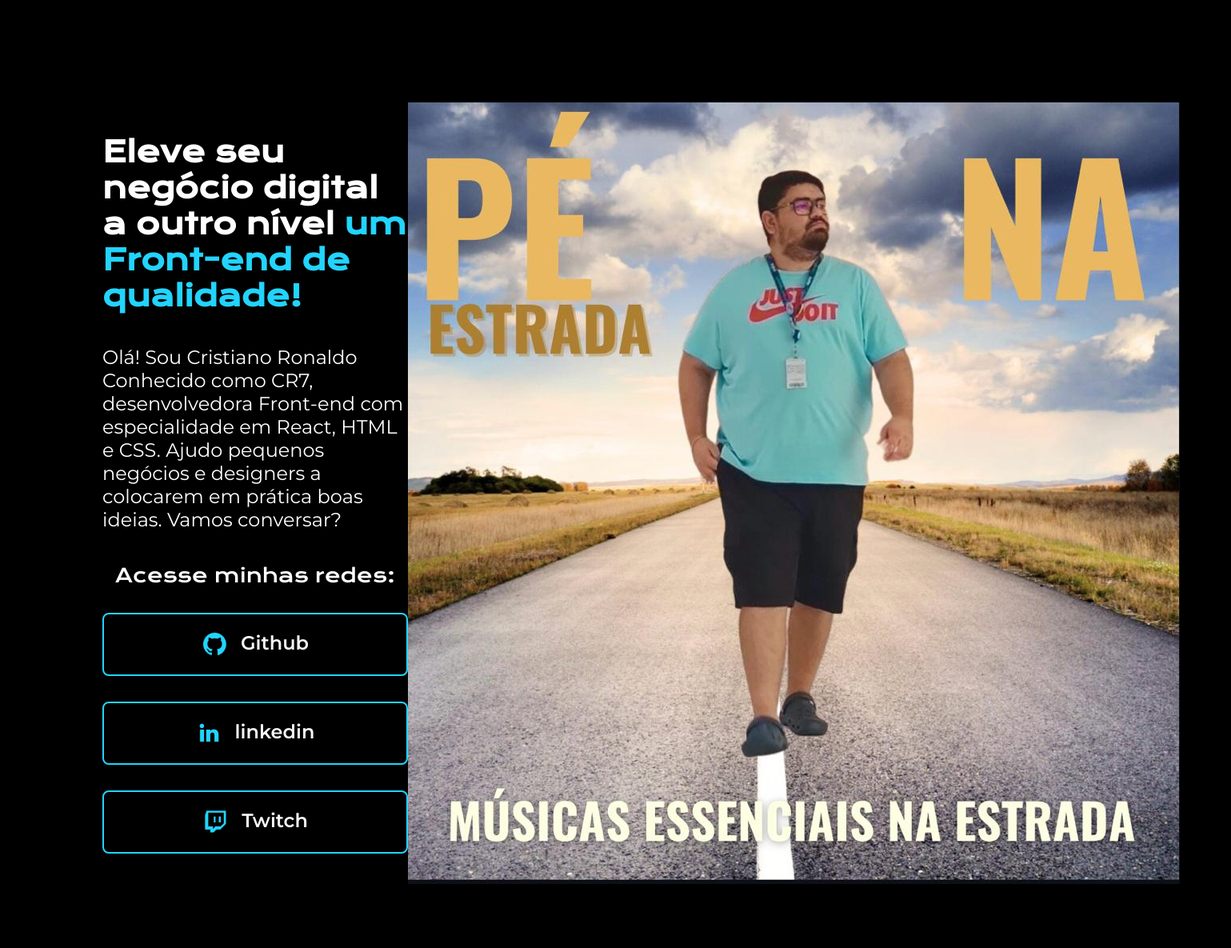
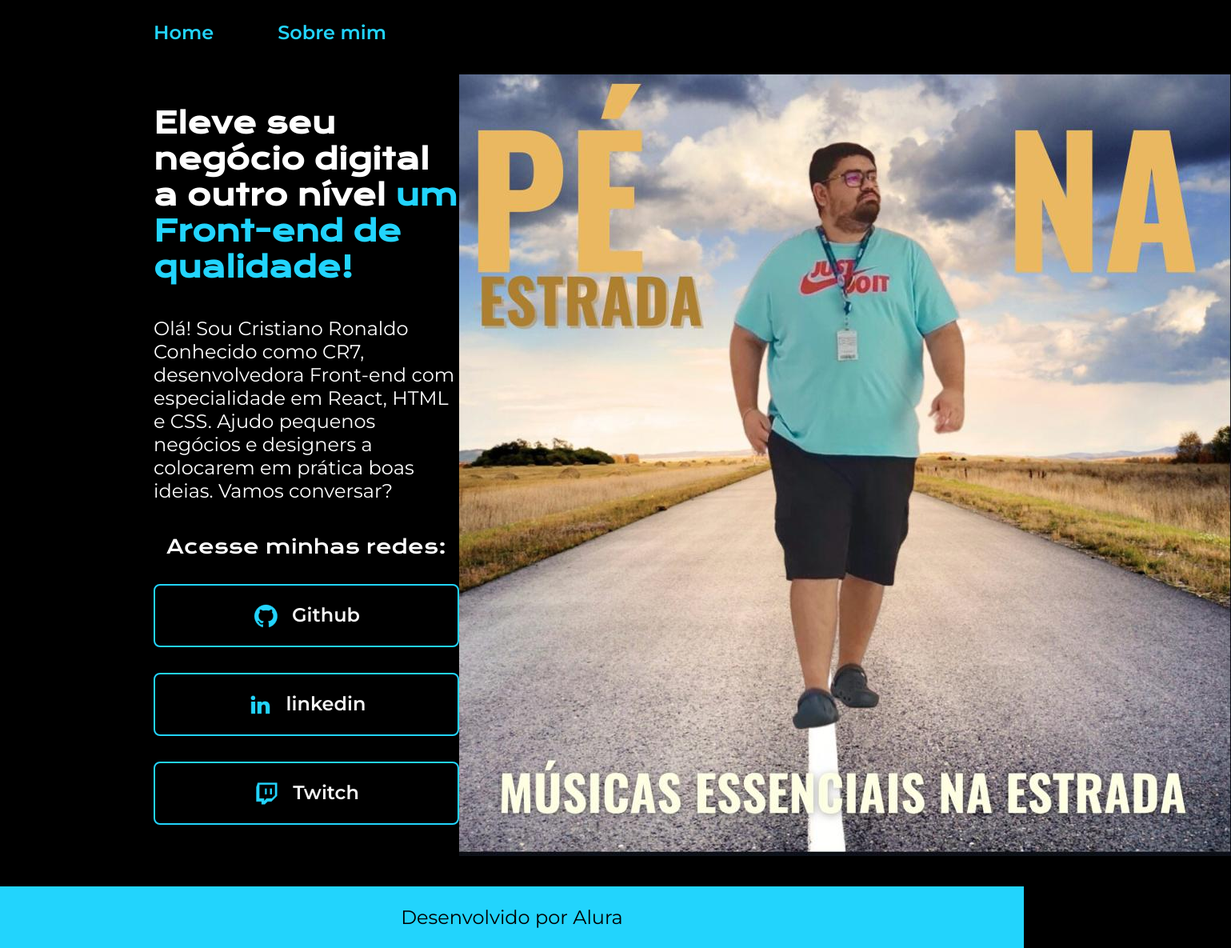
Before and after one commit to jmoraes-lab/Portifolio, a plain HTML site: page index.html in a window 1280 px wide. Shown: the whole page at 80% size, 1539 px wide, since content can reach past the window. Before the commit the page ends 1105 px from the top, so only its background shows below. Drawn offline with nearby package versions, Linux system fonts and the light colour scheme.

Commit message:
criando uma nova pagina

```diff
--- a/index.html
+++ b/index.html
@@ -4,10 +4,15 @@
     <meta charset="UTF-8">
     <meta name="viewport" content="width=device-width, initial-scale=1.0">
     <title>Portfolio </title>
-    <link rel="stylesheet" href="style.css">
+    <link rel="stylesheet" href="styles/style.css">
 </head>
 <body>
-    <header></header>
+    <header class="cabecalho">
+        <nav class="cabecalho__menu">
+            <a class="cabecalho__menu_link" href="index.html">Home</a>
+            <a class="cabecalho__menu_link" href="abaut.html">Sobre mim</a>
+        </nav>
+    </header>
     <main class="apresentacao">
         <section class="apresentacao__conteudo">
             <h1 class="apresentacao__conteudo__titulo">Eleve seu negócio digital a outro nível <strong class="titulo-destaque"> um Front-end de qualidade!</strong> </h1>
@@ -34,6 +39,8 @@
         </section>
     <img src="assets/picture-arlindo.jpg" alt="foto do Arlindo Codando">
     </main>
-    <footer></footer>
+    <footer class="rodape">
+        <p>Desenvolvido por Alura</p>
+    </footer>
 </body>
 </html>
--- a/style.css
+++ b/styles/style.css
@@ -11,23 +11,38 @@
 }
 
 body {
-    height: 100vh;
+    /* height: 100vh; */
     box-sizing: border-box;
     background-color: black;
     color: white;
 
 }
 
-/* . utilizando uma classe especifica */
-.titulo-destaque{
+.cabecalho{
+    padding: 2% 0% 0% 15%;
+}
+
+.cabecalho__menu{
+    display: flex;
+    gap: 80px;
+
+}
+
+.cabecalho__menu_link{
+    font-family: 'Montserrat', sans-serif;
+    font-size: 24px;
+    font-weight: 600;
     color: #22d4fd;
+    text-decoration: none;
+
 }
 
 .apresentacao {
+    padding: 3% 15%;
     display: flex;
     align-items: center;
     justify-content: space-between;
-    margin: 10%;
+
 }
 
 .apresentacao__conteudo{
@@ -44,6 +59,12 @@ body {
     font-family: "Krona One", sans-serif;
 
 }
+
+/* . utilizando uma classe especifica */
+.titulo-destaque{
+    color: #22d4fd;
+}
+
 
 .apresentacao__conteudo__texto{
     font-size: 24px;
@@ -85,3 +106,13 @@ body {
 .apresentacao__links__link:hover{
     background-color: #272727;
 }
+.rodape{
+    padding: 24px;
+    color: #000000;
+    background-color: #22d4fd;
+    text-align: center;
+    font-family: 'Montserrat', sans-serif;
+    font-size: 24px;
+    font-weight: 400;
+
+}
```
Also changed, not shown: abaut.html (added, +21 -0 lines).
